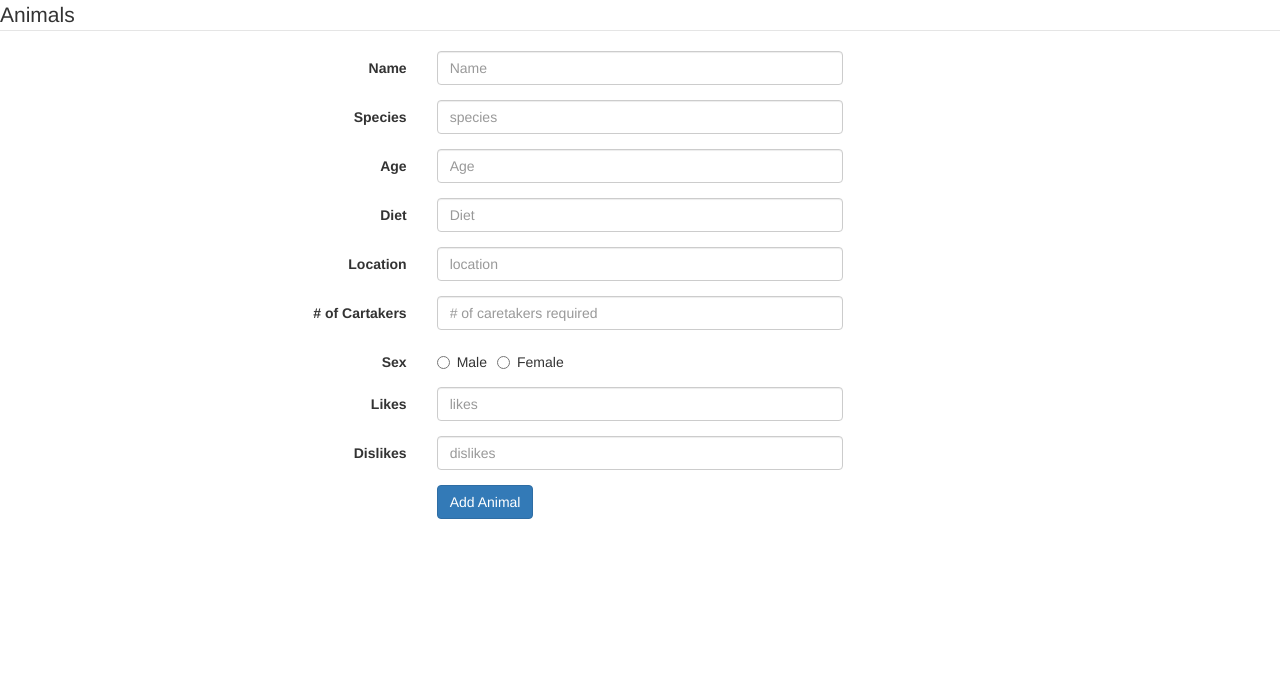
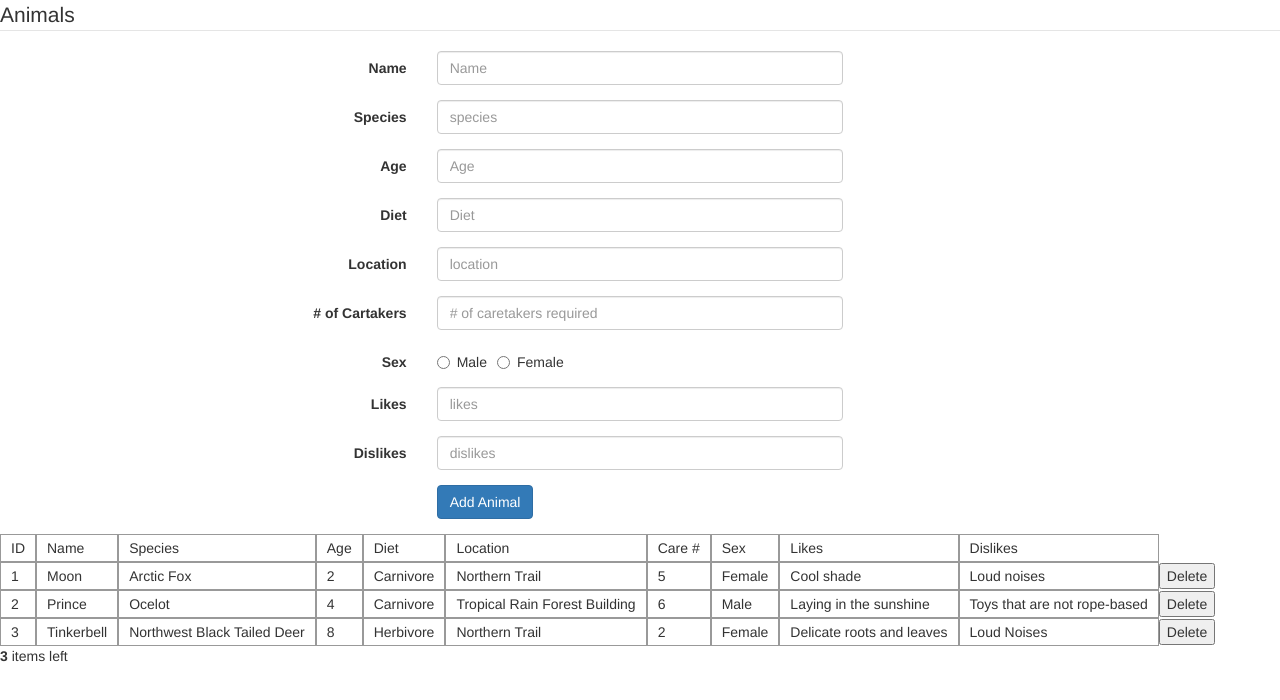
Before and after one commit to Epicodus-SZ/pdx-zoo-angular2, an Angular app: page / in a window 1280 px wide. Shown: the top 700 px of the page. Built offline with nearby package versions, Linux system fonts and the light colour scheme.

Commit message:
add list of animals, and 3 default animals in the db

```diff
--- a/src/app/animal-data.service.ts
+++ b/src/app/animal-data.service.ts
@@ -5,7 +5,43 @@ export class AnimalDataService {
 
   lastId: number = 0;  //tracking id's of animals
   animals: Animal[] = []; //a zoo
-  constructor() { }
+
+  //Add some mock data
+  constructor() {
+    let animal1 = new Animal({
+      species: "Arctic Fox",
+      name: "Moon",
+      age: 2,
+      diet: "Carnivore",
+      location: "Northern Trail",
+      caretakers: 5,
+      sex: "Female",
+      likes: "Cool shade",
+      dislikes: "Loud noises"});
+    let animal2 = new Animal({
+      species: "Ocelot",
+      name: "Prince",
+      age: 4,
+      diet: "Carnivore",
+      location: "Tropical Rain Forest Building",
+      caretakers: 6,
+      sex: "Male",
+      likes: "Laying in the sunshine",
+      dislikes: "Toys that are not rope-based"});
+    let animal3 = new Animal({
+      species: "Northwest Black Tailed Deer",
+      name: "Tinkerbell",
+      age: 8,
+      diet: "Herbivore",
+      location: "Northern Trail",
+      caretakers: 2,
+      sex: "Female",
+      likes: "Delicate roots and leaves",
+      dislikes: "Loud Noises"});
+    this.addAnimal(animal1);
+    this.addAnimal(animal2);
+    this.addAnimal(animal3);
+   }
 
   //Post method
   addAnimal(animal: Animal): AnimalDataService {
--- /dev/null
+++ b/src/app/animal-list/animal-list.component.css
@@ -0,0 +1,29 @@
+/* DivTable.com */
+.divTable{
+	display: table;
+}
+.divTableRow {
+	display: table-row;
+}
+.divTableHeading {
+	background-color: #EEE;
+	display: table-header-group;
+}
+.divTableCell, .divTableHead {
+	border: 1px solid #999999;
+	display: table-cell;
+	padding: 3px 10px;
+}
+.divTableHeading {
+	background-color: #EEE;
+	display: table-header-group;
+	font-weight: bold;
+}
+.divTableFoot {
+	background-color: #EEE;
+	display: table-footer-group;
+	font-weight: bold;
+}
+.divTableBody {
+	display: table-row-group;
+}
--- /dev/null
+++ b/src/app/animal-list/animal-list.component.html
@@ -0,0 +1,31 @@
+<section class="animalList" *ngIf="animals.length > 0">
+  <div class="divTable">
+    <div class="divTableBody">
+      <div class="divTableRow">
+        <div class="divTableCell">ID</div>
+        <div class="divTableCell">Name</div>
+        <div class="divTableCell">Species</div>
+        <div class="divTableCell">Age</div>
+        <div class="divTableCell">Diet</div>
+        <div class="divTableCell">Location</div>
+        <div class="divTableCell">Care #</div>
+        <div class="divTableCell">Sex</div>
+        <div class="divTableCell">Likes</div>
+        <div class="divTableCell">Dislikes</div>
+      </div>
+      <div class="divTableRow" *ngFor="let animal of animals">
+        <div class="divTableCell">{{animal.id}}</div>
+        <div class="divTableCell">{{animal.name}}</div>
+        <div class="divTableCell">{{animal.species}}</div>
+        <div class="divTableCell">{{animal.age}}</div>
+        <div class="divTableCell">{{animal.diet}}</div>
+        <div class="divTableCell">{{animal.location}}</div>
+        <div class="divTableCell">{{animal.caretakers}}</div>
+        <div class="divTableCell">{{animal.sex}}</div>
+        <div class="divTableCell">{{animal.likes}}</div>
+        <div class="divTableCell">{{animal.dislikes}}</div>
+        <div><button (click)="removeAnimal(animal)">Delete</button></div>
+      </div>
+    </div>
+  </div>
+</section>
--- /dev/null
+++ b/src/app/animal-list/animal-list.component.ts
@@ -0,0 +1,19 @@
+import { Component, Input, OnInit } from '@angular/core';
+import { Animal } from '../animal';
+
+@Component({
+  selector: 'app-animal-list',
+  templateUrl: './animal-list.component.html',
+  styleUrls: ['./animal-list.component.css']
+})
+export class AnimalListComponent implements OnInit {
+
+  @Input()
+  animals: Animal[];
+
+  constructor() { }
+
+  ngOnInit() {
+  }
+
+}
--- a/src/app/app.component.html
+++ b/src/app/app.component.html
@@ -1,15 +1,6 @@
 <section class="animalapp">
 <app-new-animal-form (add)="onAddAnimal($event)"></app-new-animal-form>
-  <section class="main" *ngIf="animals.length > 0">
-    <ul class="animal-list">
-      <li *ngFor="let animal of animals">
-        <div class="view">
-          <label>{{animal.name}}, {{animal.sex}}, {{animal.species}}</label>
-          <button class="destroy" (click)="removeAnimal(animal)"></button>
-        </div>
-      </li>
-    </ul>
-  </section>
+<app-animal-list [animals]="animals"></app-animal-list>
   <footer class="footer" *ngIf="animals.length > 0">
     <span class="animal-count"><strong>{{animals.length}}</strong> {{animals.length == 1 ? 'item' : 'items'}} left</span>
   </footer>
--- a/src/app/app.module.ts
+++ b/src/app/app.module.ts
@@ -4,11 +4,13 @@ import { FormsModule } from '@angular/forms';
 
 import { AppComponent } from './app.component';
 import { NewAnimalFormComponent } from './new-animal-form/new-animal-form.component';
+import { AnimalListComponent } from './animal-list/animal-list.component';
 
 @NgModule({
   declarations: [
     AppComponent,
-    NewAnimalFormComponent
+    NewAnimalFormComponent,
+    AnimalListComponent
   ],
   imports: [
     BrowserModule,
```
Also changed, not shown: 1 other file (tests, documents, lock files or other folders).
